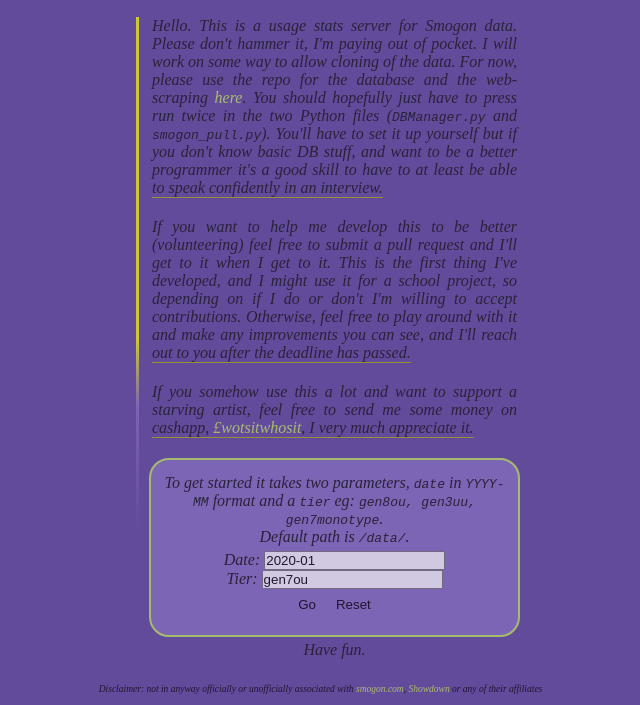
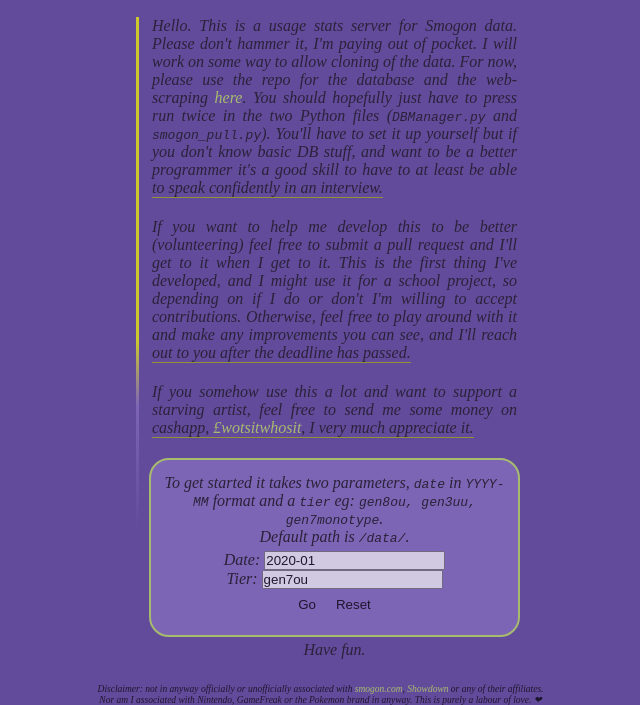
Before and after one commit to Stu-Gotz/usage_server, a website: page public/index.html in a window 1280 px wide. Shown: the part 163-868 px from the top of the page, without its empty margins (312-952 px from the left). Drawn offline with Linux system fonts and the light colour scheme.

Commit message:
added to disclaimer. apparently made some changes to style.css before bed

```diff
--- a/public/index.html
+++ b/public/index.html
@@ -70,7 +70,10 @@
   <footer>Disclaimer: not in anyway officially or unofficially associated with
     <a href="https://www.smogon.com">smogon.com</a>,
     <a href="https://play.pokemonshowdown.com">Showdown</a>
-    or any of their affiliates</footer>
+    or any of their affiliates.
+  <br>
+    Nor am I associated with Nintendo, GameFreak or the Pokemon brand in anyway.
+    This is purely a labour of love. ❤</footer>
 
   <script src="main.js"></script>
 </body>
--- a/public/style.css
+++ b/public/style.css
@@ -119,20 +119,17 @@
 }
 
 .text-container {
+  overflow: hidden;
+}
+
+.wrapper {
   border-left: 3px solid;
   border-image: linear-gradient(rgba(249, 253, 1) 50%, rgb(137, 113, 192) 60%, hsl(258, 35%, 45%)80%) 1;
+  border-top-left-radius: 50px;
   padding-left: 10px;
-  overflow: hidden;
+  overflow: visible;
   display: flex;
   flex-direction: column;
-}
-
-.text-container::before {
-  content: "";
-  height: 150%;
-  width: 150%;
-  background: linear-gradient(rgba(249, 253, 1) 70%, rgb(137, 113, 192) 80%, rgb(99, 75, 155));
-  animation: 10s infinite linear bgRotate;
 }
 
 .cashtag {
@@ -161,8 +158,3 @@
 /*
   Keyframes
 */
-@keyframes bgRotate {
-  to {
-    transform: rotate(360deg);
-  }
-}
```
